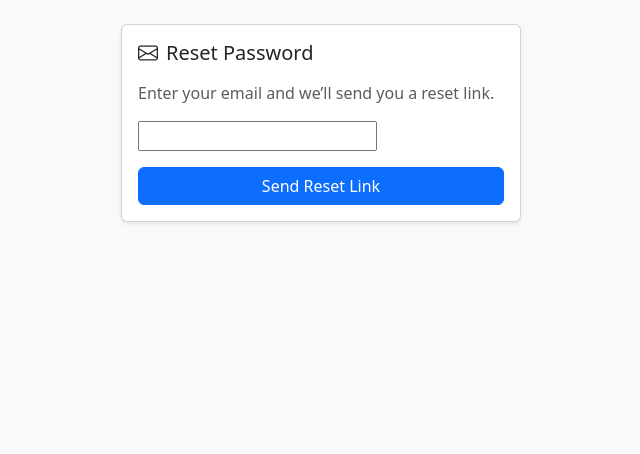
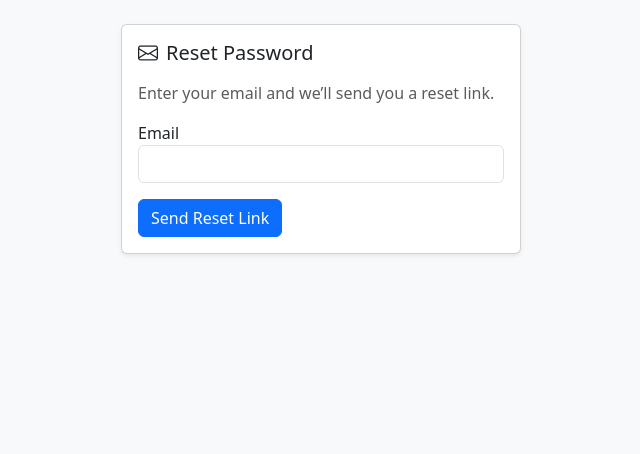
Before and after one commit to Tanvi-Bagwe/project-management-django, a Django app: page /password-reset/ in a window 1280 px wide. Shown: the part 56-510 px from the top of the page, without its empty margins (319-959 px from the left). Run offline with Django 5.2, Linux system fonts and the light colour scheme.

Commit message:
password reset updated

```diff
--- a/templates/accounts/password_reset.html
+++ b/templates/accounts/password_reset.html
@@ -11,15 +11,47 @@
                 Enter your email and we’ll send you a reset link.
             </p>
 
-            <form method="post">
+            <form method="post" id="resetForm" novalidate>
                 {% csrf_token %}
-                {{ form.email }}
+                <div id="alertBox"></div>
+                <div class="mb-3">
+                    <label>Email</label>
+                    <input type="email"
+                           name="email"
+                           class="form-control"
+                           required
+                    >
+                </div>
 
-                <button class="btn btn-primary w-100 mt-3">
-                    Send Reset Link
-                </button>
+                <button class="btn btn-primary">Send Reset Link</button>
             </form>
+
         </div>
     </div>
 
+    <script>
+        document.getElementById("resetForm").onsubmit = function (e) {
+            const email = this.email.value;
+            if (!validateEmail(email)) {
+                e.preventDefault();
+                showAlert("danger", "Please provide a valid email address.");
+            }
+        }
+
+        function showAlert(type, message) {
+            const alertBox = document.getElementById("alertBox");
+            alertBox.innerHTML = `
+            <div class="alert alert-${type} alert-dismissible fade show">
+                ${message}
+                <button type="button" class="btn-close" data-bs-dismiss="alert"></button>
+            </div>
+        `;
+        }
+
+        function validateEmail(email) {
+            const re = /^[^\s@]+@[^\s@]+\.[^\s@]+$/;
+            return re.test(email);
+        }
+    </script>
+
 {% endblock %}
```
